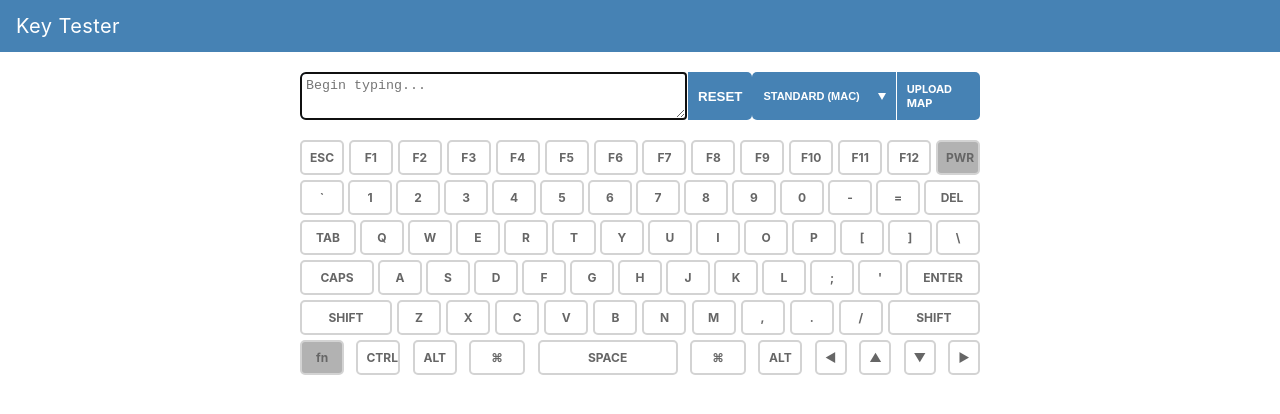
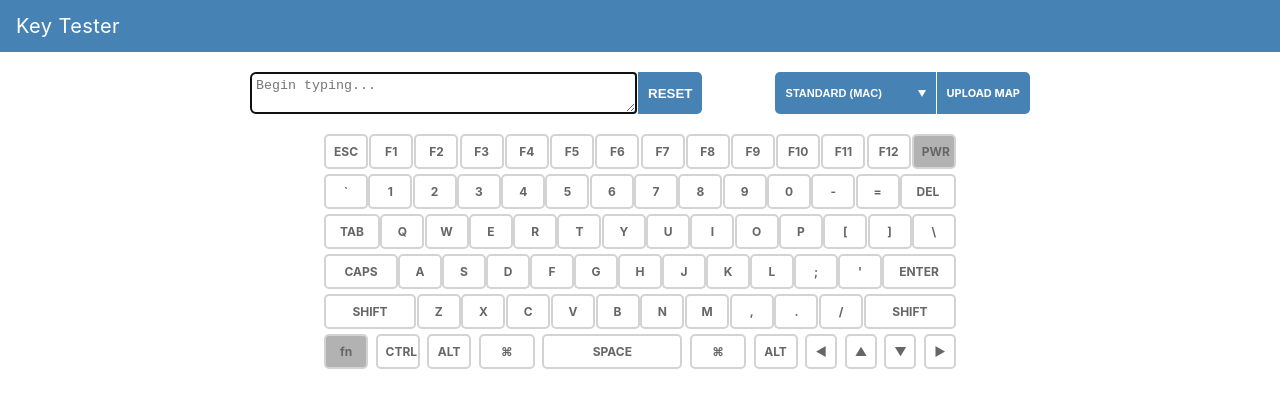
Before and after one commit to filoxo/key-tester, a Vue app: page / in a window 1280 px wide. Shown: the top 414 px of the page. Built offline with nearby package versions, Linux system fonts and the light colour scheme.

Commit message:
Improve keyboard layout

```diff
--- a/src/App.vue
+++ b/src/App.vue
@@ -32,7 +32,7 @@
           </div>
         </div>
       </div>
-      <div class="container" style="overflow-x: auto;">
+      <div class="container" style="overflow-x: auto; text-align: center;">
         <div class="keyboard">
           <div
             class="row"
@@ -94,7 +94,7 @@ body {
 
 main {
   margin: 20px auto;
-  max-width: 700px;
+  max-width: 800px;
   width: 100%;
 }
 
@@ -138,6 +138,7 @@ header h1 {
   width: 100%;
 }
 .keyboard {
+  display: inline-block;
   min-width: 500px;
   padding: 0 10px;
 }
```
